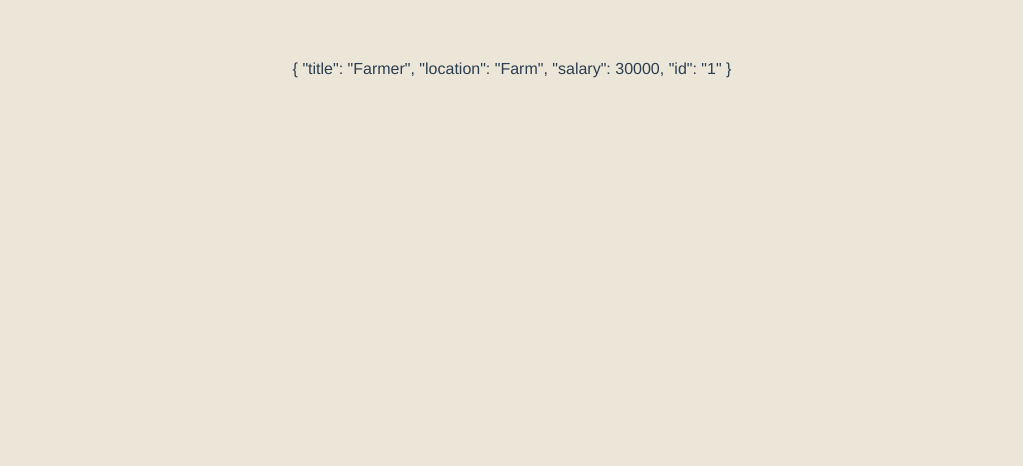
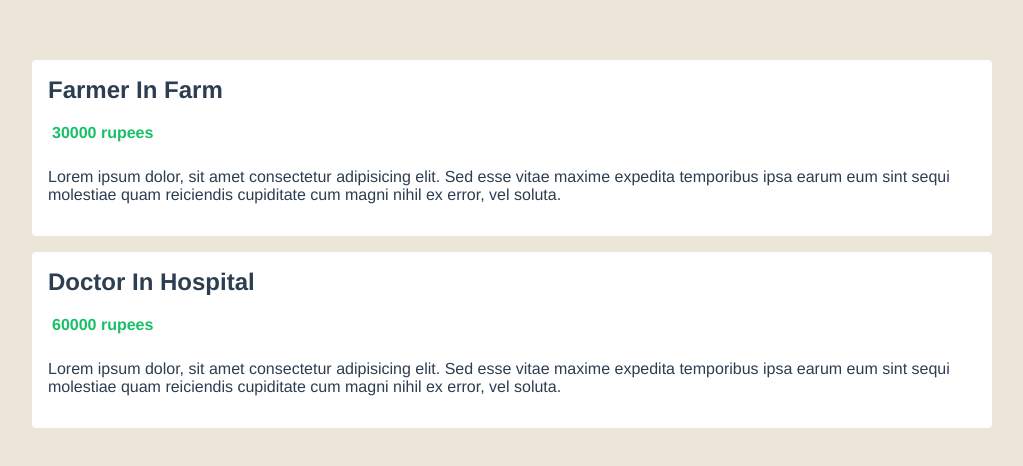
Before and after one commit to owentr1369/vue3-typescript-learning, a Vue app in the folder lesson-1/: page / in a window 1280 px wide. Shown: the top 466 px of the page, without its empty margins (128-1151 px from the left). Built offline with nearby package versions, Linux system fonts and the light colour scheme.

Commit message:
types and props

```diff
--- a/lesson-1/src/App.vue
+++ b/lesson-1/src/App.vue
@@ -1,59 +1,26 @@
 <template>
   <div class="app">
-    <!-- <h1>Hello, {{ name }}'s here! I'm {{ age }} years old.</h1>
-    <button v-on:click="changeName('Jack')">Change Name</button>
-    <button v-on:click="changeAge(30)">Change Age</button> -->
-    <p>{{ jobs[0] }}</p>
+    <job-list :jobs="jobs"></job-list>
   </div>
 </template>
 
 <script lang="ts">
-import { defineComponent, reactive, toRefs, ref } from "vue";
+import { defineComponent, ref } from "vue";
+import JobList from "./components/JobList.vue";
 
 // types
 import Job from "./types/Job";
 
 export default defineComponent({
   name: "App",
+  components: { JobList },
   setup() {
-    // Reactive
-    // const state = reactive({
-    //   name: "Owen" as string,
-    //   age: 25 as string | number,
-    // });
-    // return { ...toRefs(state) };
-
-    // Ref
-    // const name = ref<string>("Owen");
-    // const age = ref<number | string>(25);
-    // return { name, age };
-
     const jobs = ref<Job[]>([
       { title: "Farmer", location: "Farm", salary: 30000, id: "1" },
       { title: "Doctor", location: "Hospital", salary: 60000, id: "2" },
     ]);
     return { jobs };
   },
-  methods: {
-    // changeName(name: string) {
-    //   this.name = name;
-    //   return name;
-    // },
-    // changeAge(age: string | number) {
-    //   this.age = age;
-    //   return age;
-    // },
-  },
+  methods: {},
 });
 </script>
-
-<style>
-#app {
-  font-family: Avenir, Helvetica, Arial, sans-serif;
-  -webkit-font-smoothing: antialiased;
-  -moz-osx-font-smoothing: grayscale;
-  text-align: center;
-  color: #2c3e50;
-  margin-top: 60px;
-}
-</style>
--- a/lesson-1/src/assets/global.css
+++ b/lesson-1/src/assets/global.css
@@ -4,3 +4,12 @@
     font-family: "Open Sans", sans-serif;
     background: #ece6d9;
 }
+
+#app {
+    font-family: Avenir, Helvetica, Arial, sans-serif;
+    -webkit-font-smoothing: antialiased;
+    -moz-osx-font-smoothing: grayscale;
+    text-align: left;
+    color: #2c3e50;
+    margin-top: 60px;
+}
--- /dev/null
+++ b/lesson-1/src/components/JobList.vue
@@ -0,0 +1,67 @@
+<template>
+  <div class="job-list">
+    <ul>
+      <li v-for="job in jobs" :key="job.id">
+        <h2>{{ job.title }} in {{ job.location }}</h2>
+        <div class="salary">
+          <p>{{ job.salary }} rupees</p>
+        </div>
+        <div class="description">
+          <p>
+            Lorem ipsum dolor, sit amet consectetur adipisicing elit. Sed esse
+            vitae maxime expedita temporibus ipsa earum eum sint sequi molestiae
+            quam reiciendis cupiditate cum magni nihil ex error, vel soluta.
+          </p>
+        </div>
+      </li>
+    </ul>
+  </div>
+</template>
+
+<script lang="ts">
+import { defineComponent, PropType } from "vue";
+import Job from "../types/Job";
+
+export default defineComponent({
+  props: {
+    jobs: {
+      required: true,
+      type: Array as PropType<Job[]>,
+    },
+  },
+});
+</script>
+
+<style scoped>
+.job-list {
+  max-width: 960px;
+  margin: 40px auto;
+}
+
+.job-list ul {
+  padding: 0;
+}
+
+.job-list li {
+  list-style: none;
+  background: #fff;
+  padding: 16px;
+  margin: 16px 0;
+  border-radius: 4px;
+}
+.job-list h2 {
+  margin: 0 0 10px;
+  text-transform: capitalize;
+}
+.salary {
+  display: flex;
+}
+.salary img {
+  width: 30px;
+}
+.salary p {
+  color: #17bf66;
+  font-weight: bold;
+  margin: 10px 4px;
+}
+</style>
```
